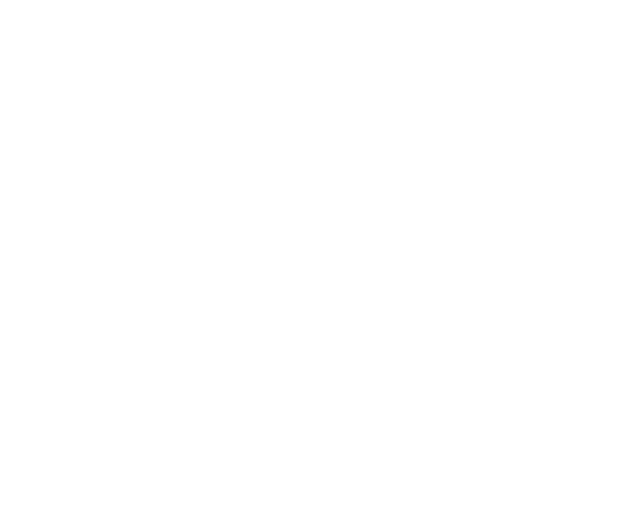
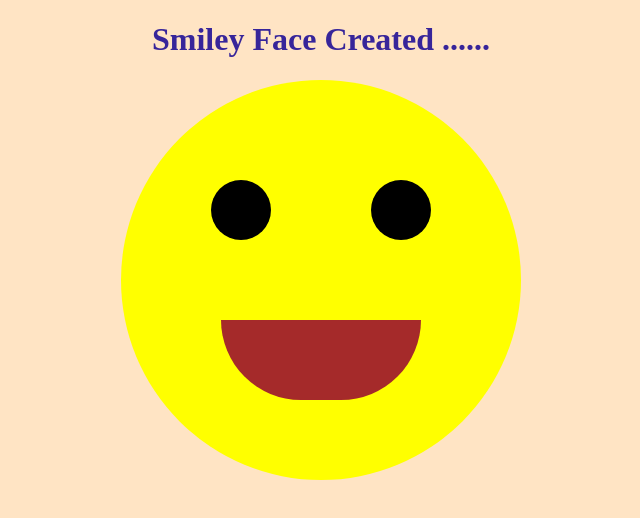
Before and after one commit to Anantsingh005/learning_basics, a plain HTML site: page CSS/Day_04/Smilay_face.html in a window 1280 px wide. Shown: the whole page, without its empty margins (319-959 px from the left). Drawn offline with Linux system fonts and the light colour scheme.

Commit message:
Day ---> 04

```diff
--- a/CSS/Day_04/Smilay_face.html
+++ b/CSS/Day_04/Smilay_face.html
@@ -1,15 +1,20 @@
 <!DOCTYPE html>
 <html lang="en">
+
 <head>
     <meta charset="UTF-8">
     <meta name="viewport" content="width=device-width, initial-scale=1.0">
-    <title>Smiley Face Creating </title>
+    <title>Simle Smiley Face</title>
     <link rel="stylesheet" href="smile.css">
 </head>
+
 <body>
-        <div class="face"></div>
-        <div id="lips"></div>
-        <div class="eye"></div>
-        <div class="eye"></div>
+    <h1>Smiley Face Created ......</h1>
+    <div class="body">
+        <div class="lip"></div>
+        <div class="leye"></div>
+        <div class="Reye"></div>
+    </div>
 </body>
+
 </html>
--- a/CSS/Day_04/smile.css
+++ b/CSS/Day_04/smile.css
@@ -1,6 +1,97 @@
-.face {
-    height: 400;
-    width: 400;
+/*
+
+*{
+    background-color: bisque;
+}
+
+.body {
+    width: 400px;
+    height: 400px;
+    background-color: yellow;
     border-radius: 50%;
+    margin: 10px auto;
+    position: relative;
+}
+
+.lip {
+    width: 200px;
+    height: 75px;
+    background-color: rgba(138, 27, 27, 0.864);
+    border-radius: 0px 0px 50px 50px;
+    /* margin:  10px auto; */
+/* position: absolute;
+top: 280px;
+left: 670px; */
+/* margin: 280px 0px 0px 670px;
+}
+
+h1{
+    color: rgb(55, 37, 154);
+    text-align: center;
+    font-size: larger;
+}
+
+.eye{
+    display: flex;
+    justify-content: space-around;
+    padding-top: 120px;
+}
+
+.leye, .Reye{
+    width: 60px;
+    height: 60px;
+    border-radius: 50%;
+    background-color: black;
+}
+*/
+
+*{
+    background-color: bisque;
+}
+
+h1 {
+    color: rgb(55, 37, 154);
+    text-align: center;
+}
+
+.body {
+    width: 400px;
+    height: 400px;
     background-color: yellow;
+    border-radius: 50%;
+    margin: 20px auto;
+    position: relative;
 }
+
+/* Left Eye */
+.leye {
+    width: 60px;
+    height: 60px;
+    background-color: black;
+    border-radius: 50%;
+    position: absolute;
+    top: 100px;
+    left: 90px;
+}
+
+/* Right Eye */
+.Reye {
+    width: 60px;
+    height: 60px;
+    background-color: black;
+    border-radius: 50%;
+    position: absolute;
+    top: 100px;
+    right: 90px;
+}
+
+/* Smile */
+.lip {
+    width: 200px;
+    height: 80px;
+    background-color: brown;
+    border-radius: 0 0 100px 100px;
+    position: absolute;
+    bottom: 80px;
+    left: 100px;
+}
```
